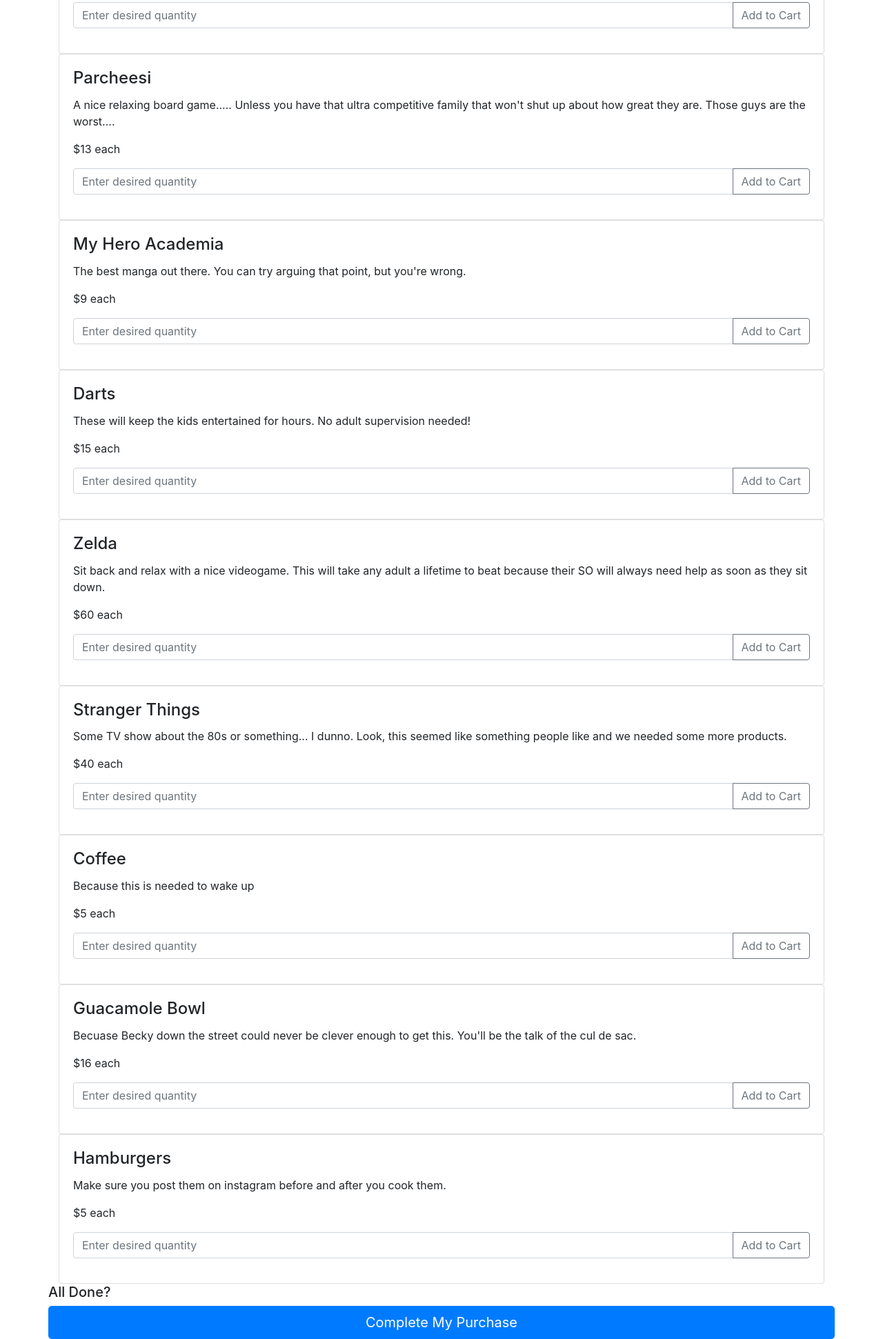
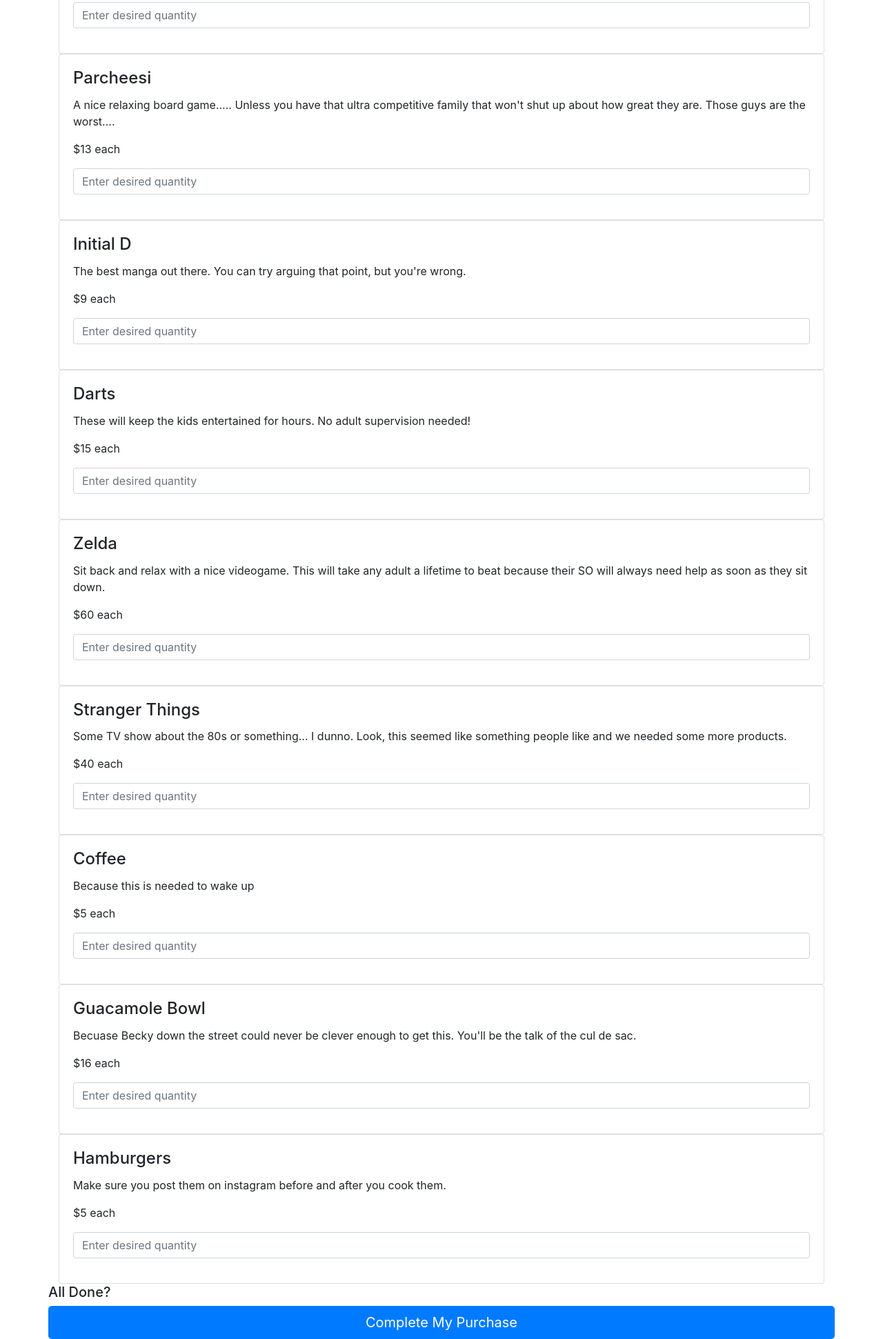
Before and after one commit to bradleypagano/bamazon, a website: page public/index.html in a window 1280 px wide. Shown: the part 775-2716 px from the top of the page at 69% size. Drawn offline with nearby package versions, Linux system fonts and the light colour scheme.

Commit message:
got rid of the 'add to cart' buttons and added the 'on click' statement to the JS file

```diff
--- a/public/index.html
+++ b/public/index.html
@@ -58,13 +58,9 @@
             <input
               type="text"
               class="form-control"
+              id="gun"
               placeholder="Enter desired quantity"
             />
-            <div class="input-group-append">
-              <button class="btn btn-outline-secondary" type="button">
-                Add to Cart
-              </button>
-            </div>
           </div>
         </div>
       </div>
@@ -80,13 +76,9 @@
             <input
               type="text"
               class="form-control"
+              id="bull"
               placeholder="Enter desired quantity"
             />
-            <div class="input-group-append">
-              <button class="btn btn-outline-secondary" type="button">
-                Add to Cart
-              </button>
-            </div>
           </div>
         </div>
       </div>
@@ -103,19 +95,15 @@
             <input
               type="text"
               class="form-control"
+              id="par"
               placeholder="Enter desired quantity"
             />
-            <div class="input-group-append">
-              <button class="btn btn-outline-secondary" type="button">
-                Add to Cart
-              </button>
-            </div>
           </div>
         </div>
       </div>
       <div class="card">
         <div class="card-body">
-          <h4 class="card-title">My Hero Academia</h4>
+          <h4 class="card-title">Initial D</h4>
           <p class="card-text">
             The best manga out there. You can try arguing that point, but you're
             wrong.
@@ -125,13 +113,9 @@
             <input
               type="text"
               class="form-control"
+              id="initD"
               placeholder="Enter desired quantity"
             />
-            <div class="input-group-append">
-              <button class="btn btn-outline-secondary" type="button">
-                Add to Cart
-              </button>
-            </div>
           </div>
         </div>
       </div>
@@ -147,13 +131,9 @@
             <input
               type="text"
               class="form-control"
+              id="darts"
               placeholder="Enter desired quantity"
             />
-            <div class="input-group-append">
-              <button class="btn btn-outline-secondary" type="button">
-                Add to Cart
-              </button>
-            </div>
           </div>
         </div>
       </div>
@@ -170,13 +150,9 @@
             <input
               type="text"
               class="form-control"
+              id="zelda"
               placeholder="Enter desired quantity"
             />
-            <div class="input-group-append">
-              <button class="btn btn-outline-secondary" type="button">
-                Add to Cart
-              </button>
-            </div>
           </div>
         </div>
       </div>
@@ -192,13 +168,9 @@
             <input
               type="text"
               class="form-control"
+              id="strange"
               placeholder="Enter desired quantity"
             />
-            <div class="input-group-append">
-              <button class="btn btn-outline-secondary" type="button">
-                Add to Cart
-              </button>
-            </div>
           </div>
         </div>
       </div>
@@ -213,13 +185,9 @@
             <input
               type="text"
               class="form-control"
+              id="coffee"
               placeholder="Enter desired quantity"
             />
-            <div class="input-group-append">
-              <button class="btn btn-outline-secondary" type="button">
-                Add to Cart
-              </button>
-            </div>
           </div>
         </div>
       </div>
@@ -235,13 +203,9 @@
             <input
               type="text"
               class="form-control"
+              class="guac"
               placeholder="Enter desired quantity"
             />
-            <div class="input-group-append">
-              <button class="btn btn-outline-secondary" type="button">
-                Add to Cart
-              </button>
-            </div>
           </div>
         </div>
       </div>
@@ -256,13 +220,9 @@
             <input
               type="text"
               class="form-control"
+              id="ham"
               placeholder="Enter desired quantity"
             />
-            <div class="input-group-append">
-              <button class="btn btn-outline-secondary" type="button">
-                Add to Cart
-              </button>
-            </div>
           </div>
         </div>
       </div>
```
Also changed, not shown: public/js/app.js (+23 -0 lines).
